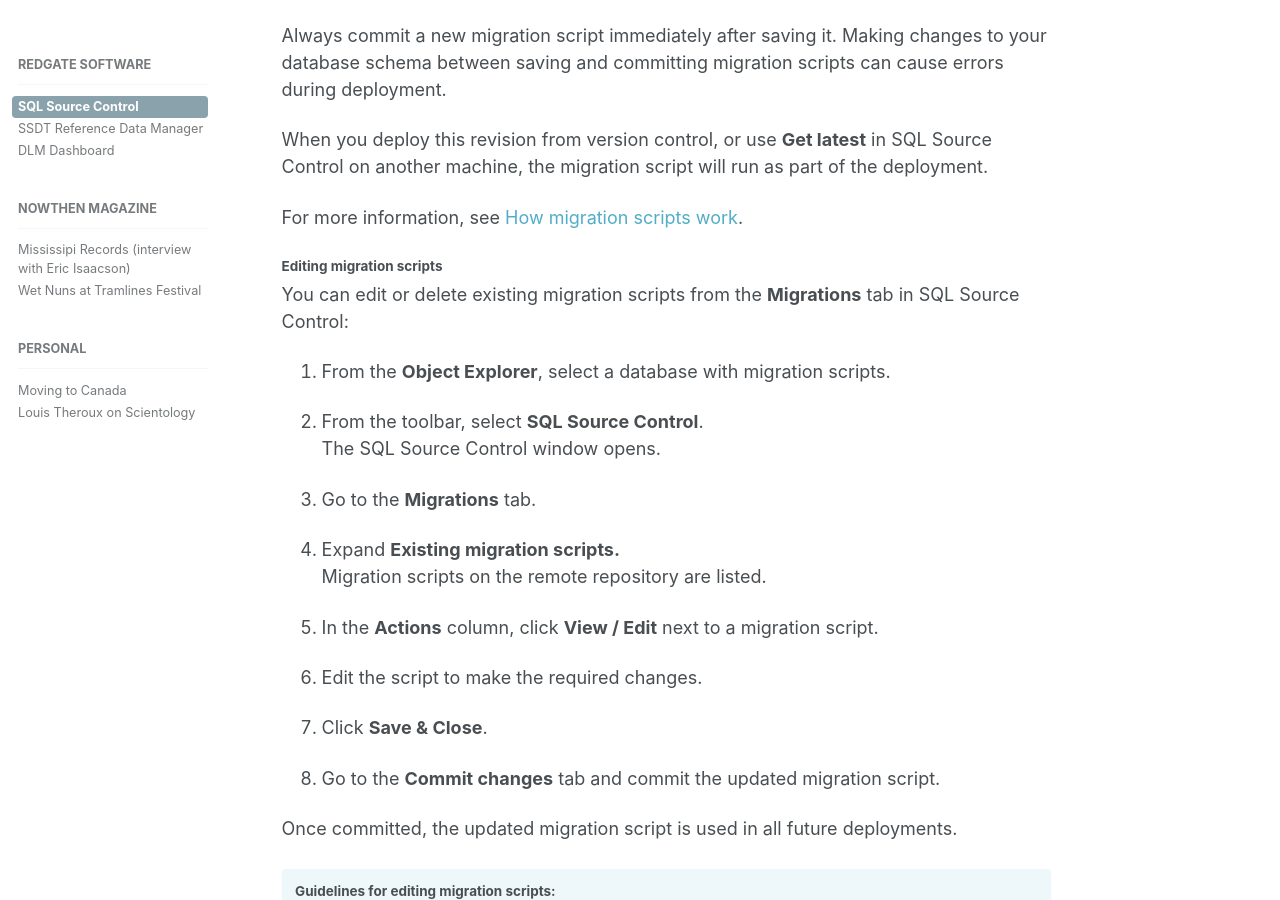
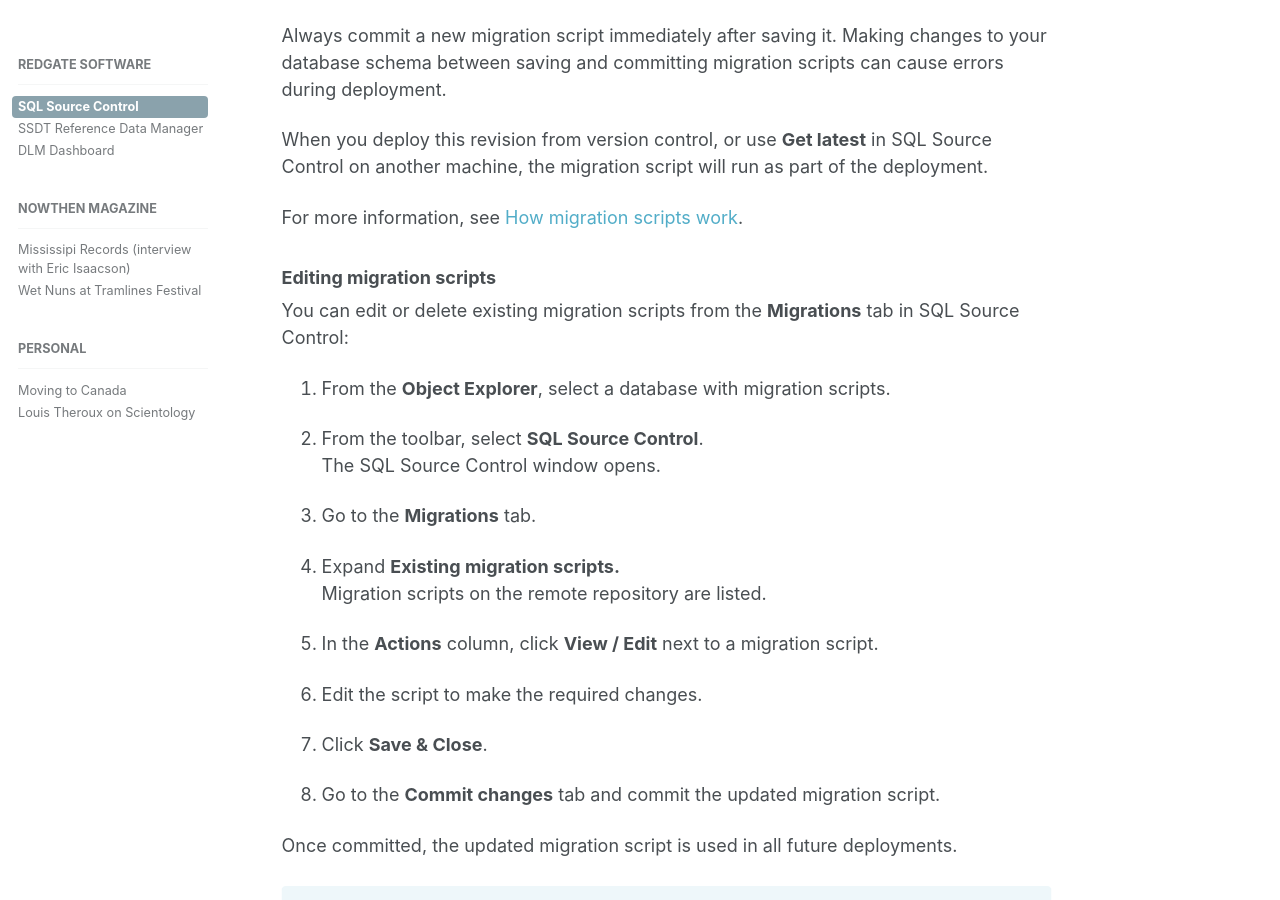
Before and after one commit to owenpriestley/owenpriestley.github.io, a Jekyll site: the page built from _portfolio/redgate/migrations.md, in a window 1280 px wide and 900 px high, scrolled down 1284 px. Built offline with Jekyll 4.4.1, drawn with Linux system fonts in a browser that asks for light colours.

Commit message:
Fix headers

```diff
--- a/_portfolio/redgate/migrations.md
+++ b/_portfolio/redgate/migrations.md
@@ -62,7 +62,7 @@
 
 For more information, see [How migration scripts work](https://documentation.red-gate.com/display/SOC5/How+migration+scripts+work).
 
-#### Editing migration scripts
+### Editing migration scripts
 
 You can edit or delete existing migration scripts from
 the **Migrations** tab in SQL Source Control:
@@ -100,7 +100,7 @@
   </ul>
 </div>
 
-#### Deploying with migration scripts
+### Deploying with migration scripts
 
 We recommend using SQL Compare to deploy changes to production, as you
 have the opportunity to review the deployment script before it's
```
